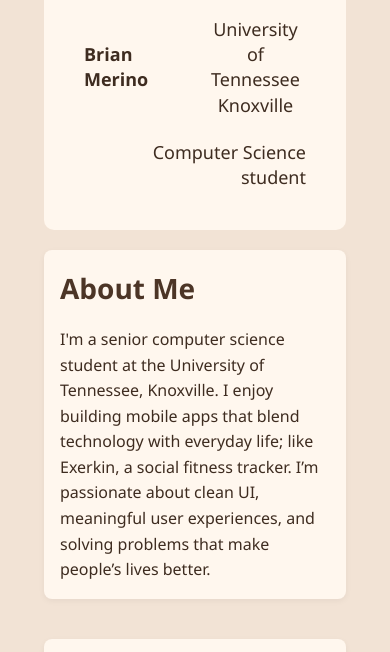
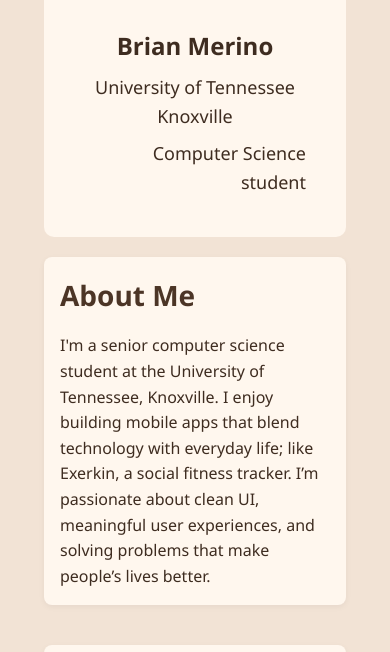
Before and after one commit to BrianMerino/personal-site, a plain HTML site: page index.html in a window 390 px wide. Shown: the part 185-837 px from the top of the page. Drawn offline with nearby package versions, Linux system fonts and the light colour scheme.

Commit message:
mobile formatting

```diff
--- a/style.css
+++ b/style.css
@@ -187,38 +187,49 @@ footer {
 }
 
 @media (max-width: 768px) {
+  .container {
+    padding: 10px 12px;
+  }
+
+  section {
+    padding: 1rem;
+  }
+
   .header-inline {
     flex-direction: column;
     align-items: center;
     text-align: center;
   }
 
+  .avatar {
+    width: 100px;
+    height: 100px;
+    margin-bottom: 10px;
+  }
+
   .header-text {
     display: flex;
-    flex: 1;
-    justify-content: space-between;
-    align-items: center; /* <-- Make sure this is CENTER */
-    gap: 20px;
-    flex-wrap: wrap;
+    flex-direction: column;
+    align-items: center;
+    justify-content: center;
+    gap: 8px;
+    width: 100%;
   }
 
   .header-text h1,
   .header-text p {
     margin: 0;
-    line-height: 1.4;
+    width: 100%;
+    text-align: center;
     font-size: 18px;
-    flex: 1;
+  }
+
+  .header-text h1 {
+    font-size: 24px;
   }
 
   .header-text p:last-of-type {
-    text-align: right;
-    line-height: 1.4;
-    padding-top: 2px; /* Nudge it down slightly to align */
-  }
-
-  .avatar {
-    width: 100px;
-    height: 100px;
+    padding-top: 0;
   }
 
   .contact-row {
@@ -236,26 +247,3 @@ footer {
     justify-content: center;
   }
 }
-
-@media (max-width: 768px) {
-  .container {
-    padding: 10px 16px; /* less side padding, more usable width */
-  }
-}
-
-@media (max-width: 768px) {
-  section {
-    padding: 1.2rem;
-  }
-}
-
-@media (max-width: 768px) {
-  .container {
-    padding-left: 12px;
-    padding-right: 12px;
-  }
-
-  section {
-    padding: 1rem; /* Less internal padding */
-  }
-}
```
